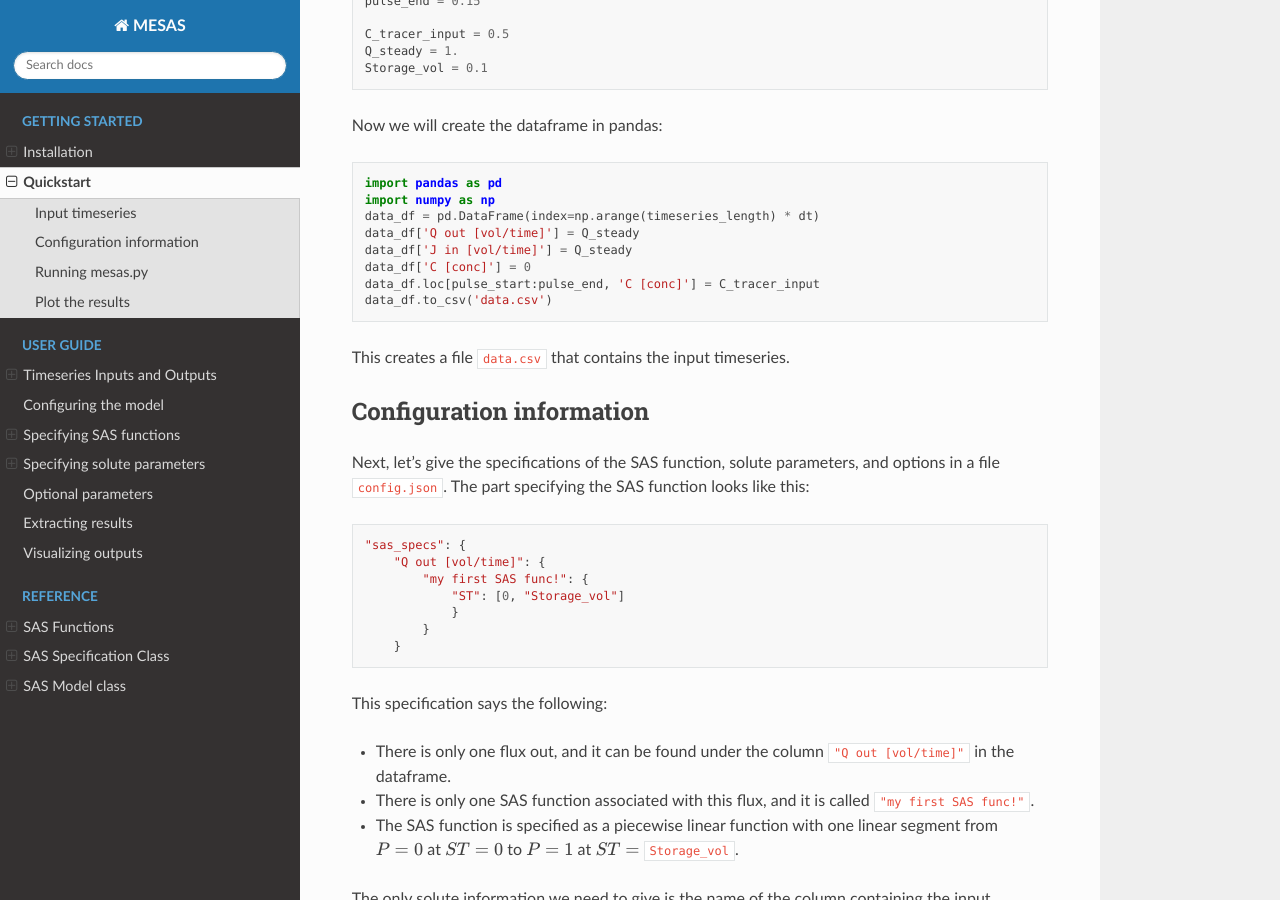
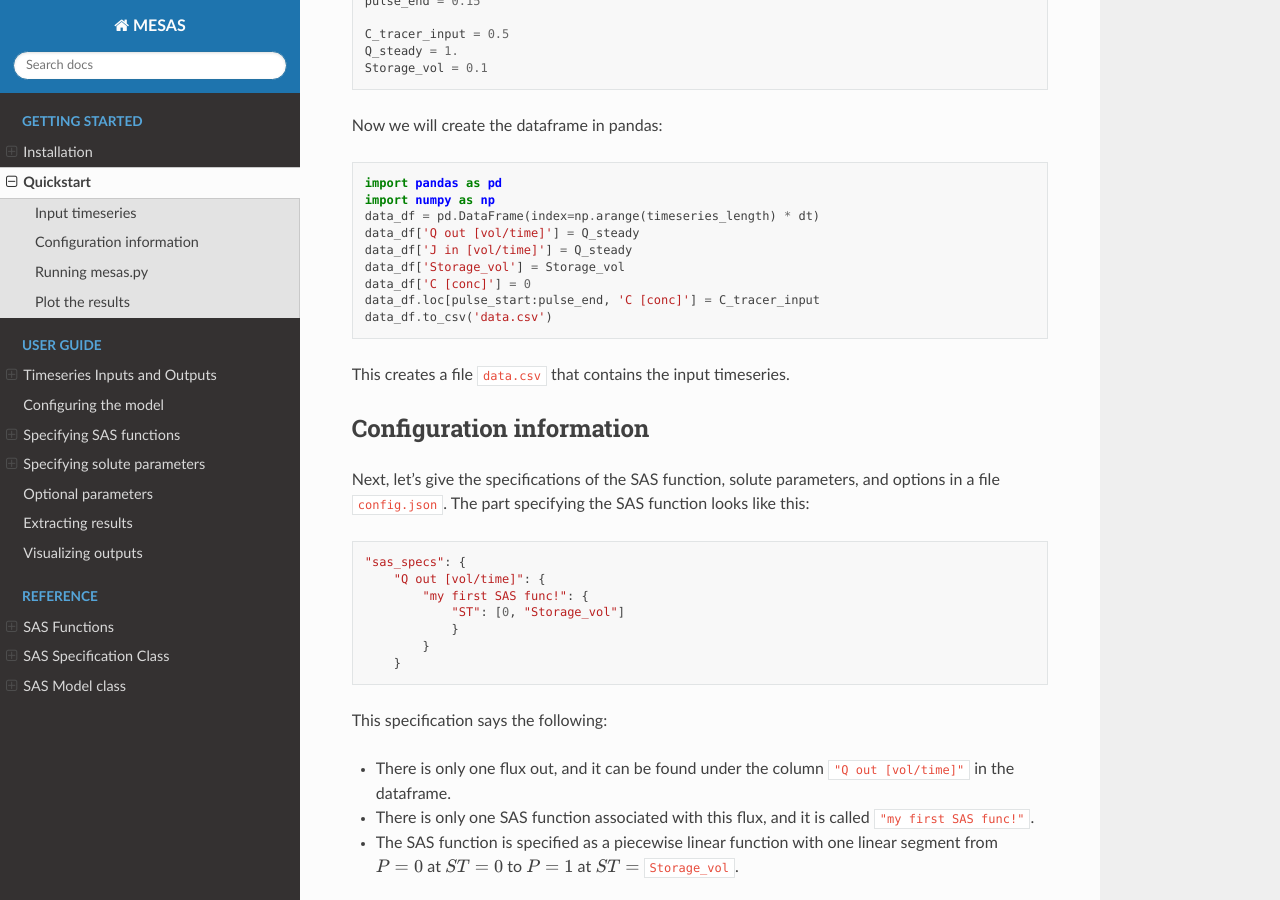
Before and after one commit to sami-m-g/mesas, a Sphinx documentation site: the page built from doc/quickstart.rst, in a window 1280 px wide and 900 px high, scrolled down 1024 px. Built offline with Sphinx 7.4.7 and the Read the Docs theme 2.0.0, drawn with Linux system fonts in a browser that asks for light colours.

Commit message:
Quickstart example needs 'Storage_vol' column in csv

```diff
--- a/doc/quickstart.rst
+++ b/doc/quickstart.rst
@@ -43,6 +43,7 @@ Now we will create the dataframe in pandas::
     data_df = pd.DataFrame(index=np.arange(timeseries_length) * dt)
     data_df['Q out [vol/time]'] = Q_steady
     data_df['J in [vol/time]'] = Q_steady
+    data_df['Storage_vol'] = Storage_vol
     data_df['C [conc]'] = 0
     data_df.loc[pulse_start:pulse_end, 'C [conc]'] = C_tracer_input
     data_df.to_csv('data.csv')
```
